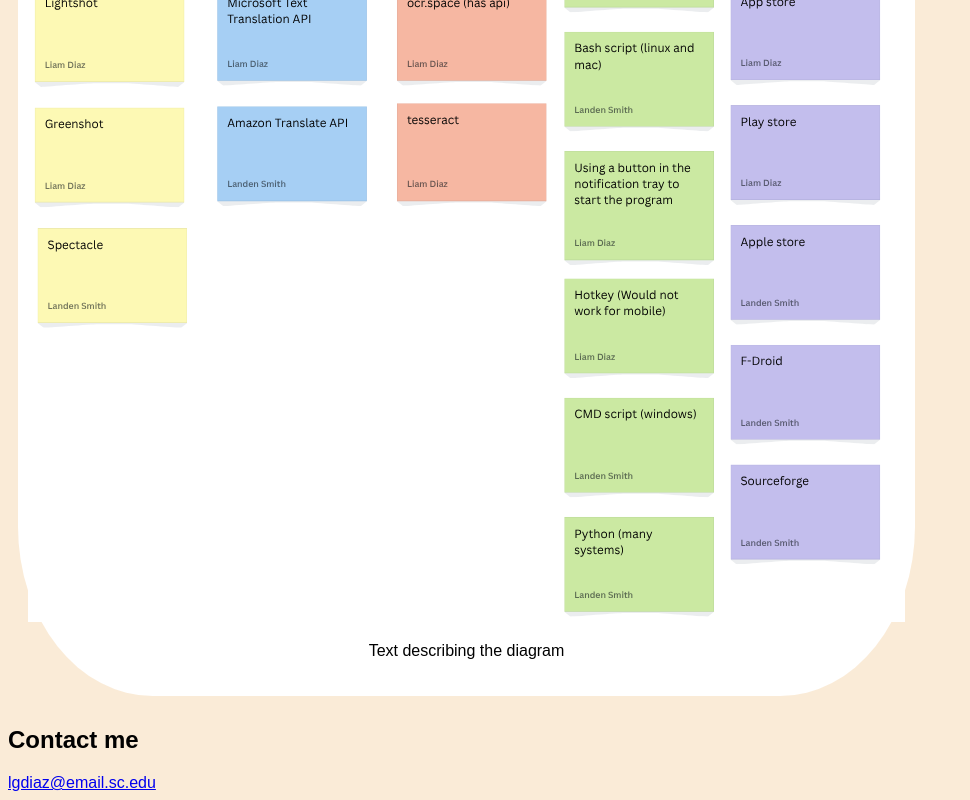
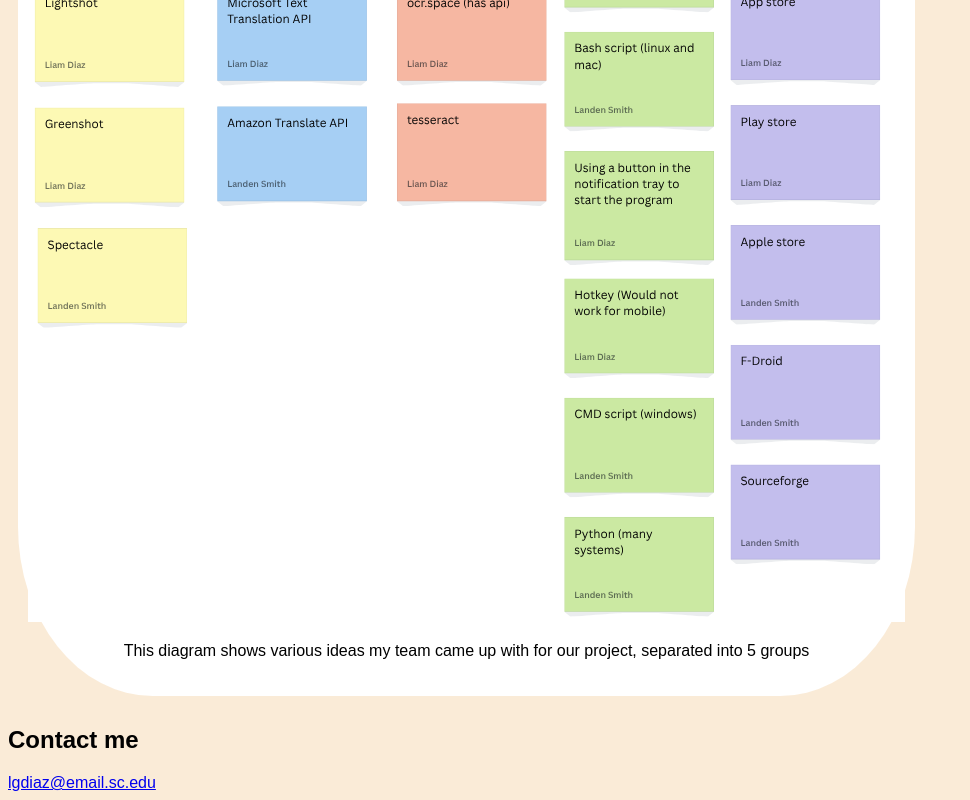
Before and after one commit to lgdiaz-usc/lgdiaz-usc.github.io, a plain HTML site: page index.html in a window 1280 px wide. Shown: the part 1220-2020 px from the top of the page, without its empty margins (0-970 px from the left). Drawn offline with Linux system fonts and the light colour scheme.

Commit message:
Added a description for the affinity diagram

```diff
--- a/index.html
+++ b/index.html
@@ -46,7 +46,7 @@
                 <a href="files/Affinity_DOC.pdf"><h3>Affinity Diagram</h3></a>
                 <a href="files/Affinity_DOC.pdf"><img src="images/Affinity_IMG.png"></a>
                 <p>
-                    Text describing the diagram
+                    This diagram shows various ideas my team came up with for our project, separated into 5 groups
                 </p>
             </section>
         </div>
```
